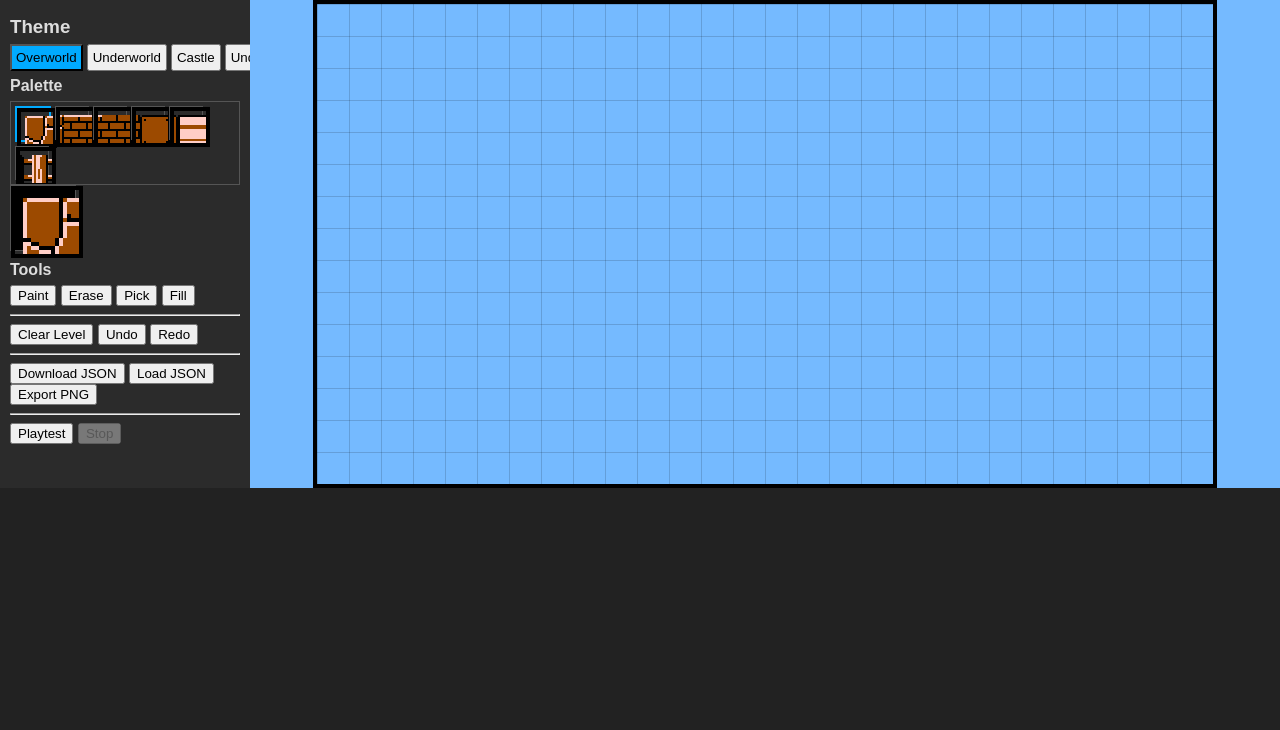
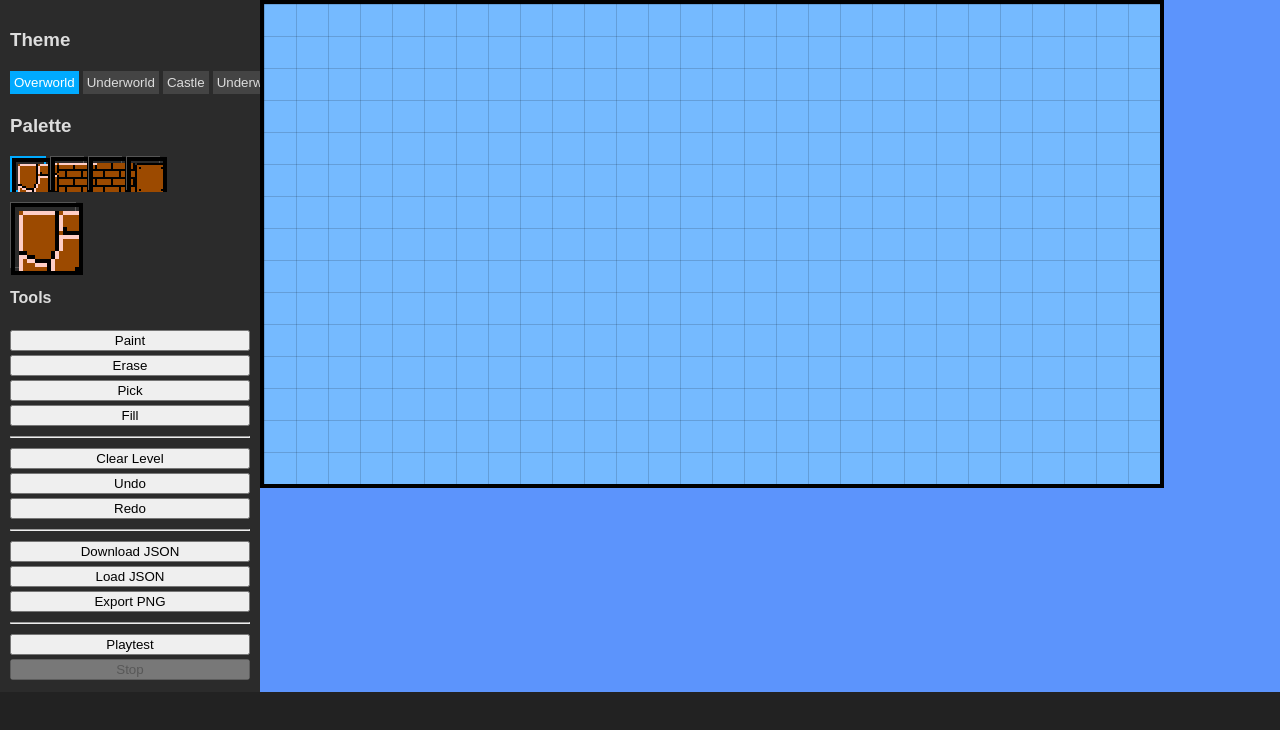
Before and after one commit to 3codegd/supermariobros, a plain HTML site: page index.html in a window 1280 px wide. Drawn offline with Linux system fonts and the light colour scheme; files whose address does not match are found by name.

Commit message:
lobotomy

```diff
--- a/index.html
+++ b/index.html
@@ -4,32 +4,32 @@
 <meta charset="utf-8"/>
 <title>SMB NES Level Editor</title>
 <style>
-body { margin:0; display:flex; font-family:sans-serif; background:#222; color:#ddd; }
-#sidebar { width:250px; background:#2b2b2b; padding:10px; box-sizing:border-box; overflow-y:auto; }
-#sidebar h3, #sidebar h4 { margin:6px 0; }
-#tabs { display:flex; gap:4px; margin-bottom:6px; }
-#tabs button { flex:1; padding:4px; cursor:pointer; }
-#tabs button.active { background:#0af; color:#000; }
-#palette { display:flex; flex-wrap:wrap; gap:4px; max-height:200px; overflow-y:auto; border:1px solid #555; padding:4px; }
-.pal { width:32px; height:32px; border:1px solid #555; cursor:pointer; image-rendering: pixelated; }
+  body { margin:0; display:flex; background:#222; color:#ddd; font-family:sans-serif; }
+  #sidebar { width:260px; background:#2b2b2b; padding:10px; box-sizing:border-box; overflow:auto; }
+  #palette { display:flex; flex-direction:column; gap:8px; max-height:300px; overflow:auto; margin-bottom:10px; }
+  .category-tabs { display:flex; gap:4px; margin-bottom:4px; }
+  .category-tabs button { flex:1; padding:4px; cursor:pointer; background:#444; color:#ddd; border:none; }
+  .category-tabs button.active { background:#0af; color:#fff; }
+  .pal-row { display:flex; gap:4px; flex-wrap:wrap; }
+  .pal { width:32px; height:32px; border:1px solid #555; cursor:pointer; image-rendering:pixelated; }
   .pal.selected { border:2px solid #0af; }
-#preview { width:64px; height:64px; border:1px solid #555; background:#000; margin-bottom:10px; image-rendering: pixelated; }
-#canvasWrap { flex:1; background:#75baff; overflow:auto; display:flex; justify-content:center; align-items:center; }
-canvas { image-rendering: pixelated; border:4px solid #000; }
+  #preview { width:64px; height:64px; border:1px solid #555; margin-bottom:10px; image-rendering:pixelated; }
+  #canvasWrap { flex:1; background:#5c94fc; overflow:auto; }
+  canvas { image-rendering:pixelated; display:block; border:4px solid #000; }
+  button { width:100%; margin:2px 0; }
 </style>
 </head>
 <body>
-
   <div id="sidebar">
     <h3>Theme</h3>
-  <div id="tabs">
+    <div class="category-tabs">
       <button data-theme="overworld" class="active">Overworld</button>
       <button data-theme="underworld">Underworld</button>
       <button data-theme="castle">Castle</button>
       <button data-theme="underwater">Underwater</button>
     </div>
 
-  <h4>Palette</h4>
+    <h3>Palette</h3>
     <div id="palette"></div>
     <div id="preview"></div>
 
@@ -43,11 +43,13 @@ canvas { image-rendering: pixelated; border:4px solid #000; }
     <button id="clearBtn">Clear Level</button>
     <button id="undoBtn">Undo</button>
     <button id="redoBtn">Redo</button>
+
     <hr/>
     <button id="saveBtn">Download JSON</button>
     <button id="loadBtn">Load JSON</button>
     <input type="file" id="fileInput" style="display:none"/>
     <button id="exportBtn">Export PNG</button>
+
     <hr/>
     <button id="playBtn">Playtest</button>
     <button id="stopBtn" disabled>Stop</button>
@@ -57,161 +59,167 @@ canvas { image-rendering: pixelated; border:4px solid #000; }
     <canvas id="editor"></canvas>
   </div>
 
+<audio id="themeAudio" loop></audio>
+
 <script>
-// --- Config
+// CONFIG
 const TILESET_URL = '/main/tileset.png';
 const TILE_W = 16, TILE_H = 16;
-const VISIBLE_COLS = 28, VISIBLE_ROWS = 15, TOTAL_COLS = 400;
-let cameraX = 0, scale = 2;
+const VISIBLE_COLS = 28, VISIBLE_ROWS = 15;
+const TOTAL_COLS = 400;
 
-// --- Themes / Categories
-const themes = {
-  overworld: [0,1,2,3,4,5],
-  underworld: [6,7,8,9],
-  castle: [10,11,12,13],
-  underwater: [14,15,16,17]
+// THEMES: categories (for demo, use first 16 tiles per theme)
+const THEMES = {
+  overworld: { audio: '', categories: { bricks:[0,1,2,3], ground:[4,5,6,7] } },
+  underworld: { audio: '', categories: { bricks:[16,17,18], ground:[19,20] } },
+  castle: { audio: '', categories: { bricks:[32,33,34], ground:[35,36] } },
+  underwater: { audio: '', categories: { bricks:[48,49,50], ground:[51,52] } }
 };
-let currentTheme='overworld';
 
-// --- State
-let tilesetImage = new Image();
-tilesetImage.crossOrigin = 'anonymous';
-let tiles = [], selectedTile=0;
-let level=[], tool='paint';
-let undoStack=[], redoStack=[];
-
+// STATE
+let tilesetImage, tiles=[], selectedTile=0, tool='paint', level=[], undoStack=[], redoStack=[];
+let currentTheme='overworld', currentCategory='bricks';
 for(let y=0;y<VISIBLE_ROWS;y++) level[y]=Array(TOTAL_COLS).fill(-1);
 
-// --- Canvas
+// CANVAS
 const canvas=document.getElementById('editor');
 const ctx=canvas.getContext('2d');
+const scale=2;
 function resizeCanvas(){ canvas.width=VISIBLE_COLS*TILE_W*scale; canvas.height=VISIBLE_ROWS*TILE_H*scale; }
 resizeCanvas();
 
-// --- Load tileset
-tilesetImage.onload = ()=>{
-  sliceTiles();
-  buildPalette();
-  draw();
-};
-tilesetImage.src = TILESET_URL;
+// LOAD & SLICE TILESET
+tilesetImage=new Image();
+tilesetImage.onload = sliceTiles;
+tilesetImage.src=TILESET_URL;
 
-// --- Slice tiles with 1px up/left shift
 function sliceTiles(){
   tiles=[];
-  const cols = Math.floor(tilesetImage.width/TILE_W);
-  const rows = Math.floor(tilesetImage.height/TILE_H);
+  const cols=Math.floor(tilesetImage.width/TILE_W);
+  const rows=Math.floor(tilesetImage.height/TILE_H);
   for(let y=0;y<rows;y++){
     for(let x=0;x<cols;x++){
       const c=document.createElement('canvas'); c.width=TILE_W; c.height=TILE_H;
-      const cctx=c.getContext('2d'); cctx.imageSmoothingEnabled=false;
-      cctx.drawImage(tilesetImage, x*TILE_W-1, y*TILE_H-1, TILE_W, TILE_H, 0,0, TILE_W, TILE_H);
+      const ctx2=c.getContext('2d'); ctx2.imageSmoothingEnabled=false;
+      ctx2.drawImage(tilesetImage,
+        Math.max(0,x*TILE_W-1), Math.max(0,y*TILE_H-1),
+        TILE_W, TILE_H, 0,0, TILE_W,TILE_H);
       tiles.push(c);
     }
   }
+  buildPalette();
+  draw();
 }
 
-// --- Build palette UI
+// BUILD PALETTE
 const paletteDiv=document.getElementById('palette');
 function buildPalette(){
   paletteDiv.innerHTML='';
-  themes[currentTheme].forEach(i=>{
-    const d=document.createElement('div'); d.className='pal';
+  const catTiles = THEMES[currentTheme].categories[currentCategory];
+  const rowDiv=document.createElement('div'); rowDiv.className='pal-row';
+  catTiles.forEach(i=>{
+    const p=document.createElement('div'); p.className='pal'; p.dataset.idx=i;
     const c=document.createElement('canvas'); c.width=TILE_W*2; c.height=TILE_H*2;
-    c.style.width=c.width+'px'; c.style.height=c.height+'px';
-    const pc=c.getContext('2d'); pc.imageSmoothingEnabled=false;
-    pc.drawImage(tiles[i],0,0,TILE_W,TILE_H,0,0,c.width,c.height);
-    d.appendChild(c);
-    d.onclick=()=>{
+    const ctx2=c.getContext('2d'); ctx2.imageSmoothingEnabled=false;
+    ctx2.drawImage(tiles[i],0,0,TILE_W,TILE_H,0,0,c.width,c.height);
+    p.appendChild(c);
+    p.onclick=()=>{
       selectedTile=i;
       document.querySelectorAll('.pal').forEach(x=>x.classList.remove('selected'));
-      d.classList.add('selected');
+      p.classList.add('selected');
       updatePreview();
     };
-    paletteDiv.appendChild(d);
+    rowDiv.appendChild(p);
   });
-  paletteDiv.firstChild.click();
+  paletteDiv.appendChild(rowDiv);
+  if(rowDiv.firstChild) rowDiv.firstChild.click();
 }
 
 function updatePreview(){
   const prev=document.getElementById('preview'); prev.innerHTML='';
   const c=document.createElement('canvas'); c.width=TILE_W*scale*2; c.height=TILE_H*scale*2;
-  c.style.width=c.width+'px'; c.style.height=c.height+'px';
-  const pc=c.getContext('2d'); pc.imageSmoothingEnabled=false;
-  pc.drawImage(tiles[selectedTile],0,0,TILE_W,TILE_H,0,0,c.width,c.height);
+  const ctx2=c.getContext('2d'); ctx2.imageSmoothingEnabled=false;
+  ctx2.drawImage(tiles[selectedTile],0,0,TILE_W,TILE_H,0,0,c.width,c.height);
   prev.appendChild(c);
 }
 
-// --- Draw
+// DRAW LEVEL
 function draw(){
   ctx.imageSmoothingEnabled=false;
   ctx.fillStyle='#75baff'; ctx.fillRect(0,0,canvas.width,canvas.height);
   for(let y=0;y<VISIBLE_ROWS;y++){
     for(let vx=0;vx<VISIBLE_COLS;vx++){
-      const lx=vx+cameraX; const t=level[y][lx];
+      const lx=vx; const t=level[y][lx];
       if(t>=0) ctx.drawImage(tiles[t],0,0,TILE_W,TILE_H,vx*TILE_W*scale,y*TILE_H*scale,TILE_W*scale,TILE_H*scale);
     }
   }
+  // grid
   ctx.strokeStyle='rgba(0,0,0,0.15)';
-  for(let x=0;x<=VISIBLE_COLS;x++){ const px=x*TILE_W*scale+0.5; ctx.beginPath(); ctx.moveTo(px,0); ctx.lineTo(px,canvas.height); ctx.stroke(); }
-  for(let y=0;y<=VISIBLE_ROWS;y++){ const py=y*TILE_H*scale+0.5; ctx.beginPath(); ctx.moveTo(0,py); ctx.lineTo(canvas.width,py); ctx.stroke(); }
+  for(let x=0;x<=VISIBLE_COLS;x++){ const px=x*TILE_W*scale+0.5; ctx.beginPath();ctx.moveTo(px,0);ctx.lineTo(px,canvas.height);ctx.stroke(); }
+  for(let y=0;y<=VISIBLE_ROWS;y++){ const py=y*TILE_H*scale+0.5; ctx.beginPath();ctx.moveTo(0,py);ctx.lineTo(canvas.width,py);ctx.stroke(); }
 }
 
-// --- Paint / Mouse
+// MOUSE PAINT
 let isDown=false;
-canvas.addEventListener('mousedown', e=>{ isDown=true; paint(e); window.addEventListener('mousemove',paint); });
-window.addEventListener('mouseup',()=>{ isDown=false; window.removeEventListener('mousemove',paint); });
-
-function paint(e){
-  if(!isDown) return;
+canvas.addEventListener('mousedown',e=>{ isDown=true; handlePaint(e); window.addEventListener('mousemove',handlePaint); });
+window.addEventListener('mouseup',()=>{ isDown=false; window.removeEventListener('mousemove',handlePaint); });
+function handlePaint(e){
   const rect=canvas.getBoundingClientRect();
   const vx=Math.floor((e.clientX-rect.left)/(TILE_W*scale));
   const vy=Math.floor((e.clientY-rect.top)/(TILE_H*scale));
-  const lx=vx+cameraX;
-  if(lx<0||lx>=TOTAL_COLS||vy<0||vy>=VISIBLE_ROWS) return;
-  if(tool==='paint') level[vy][lx]=selectedTile;
-  else if(tool==='erase') level[vy][lx]=-1;
-  else if(tool==='pick'){ const t=level[vy][lx]; if(t>=0){selectedTile=t; updatePreview();} }
-  else if(tool==='fill'){ flood(lx,vy,level[vy][lx],selectedTile); }
-  draw();
+  if(vx<0||vx>=TOTAL_COLS||vy<0||vy>=VISIBLE_ROWS) return;
+  if(tool==='paint'){ level[vy][vx]=selectedTile; draw(); }
+  else if(tool==='erase'){ level[vy][vx]=-1; draw(); }
+  else if(tool==='pick'){ const t=level[vy][vx]; if(t>=0){ selectedTile=t; document.querySelector(`[data-idx='${t}']`).click(); } }
+  else if(tool==='fill'){ const target=level[vy][vx]; flood(vx,vy,target,selectedTile); draw(); }
 }
 
 function flood(sx,sy,target,repl){ const stack=[[sx,sy]]; while(stack.length){ const [x,y]=stack.pop(); if(x<0||x>=TOTAL_COLS||y<0||y>=VISIBLE_ROWS) continue; if(level[y][x]!==target) continue; level[y][x]=repl; stack.push([x+1,y],[x-1,y],[x,y+1],[x,y-1]); } }
 
-// --- Tools
-document.getElementById('paintBtn').onclick=()=>tool='paint';
-document.getElementById('eraseBtn').onclick=()=>tool='erase';
-document.getElementById('pickBtn').onclick=()=>tool='pick';
-document.getElementById('fillBtn').onclick=()=>tool='fill';
+// TOOL BUTTONS
+document.getElementById('paintBtn').onclick=()=>setTool('paint');
+document.getElementById('eraseBtn').onclick=()=>setTool('erase');
+document.getElementById('pickBtn').onclick=()=>setTool('pick');
+document.getElementById('fillBtn').onclick=()=>setTool('fill');
+function setTool(t){ tool=t; }
 
-// --- Undo / redo / clear
+// CLEAR / UNDO / REDO
 function snapshot(){ undoStack.push(level.map(r=>r.slice())); if(undoStack.length>50) undoStack.shift(); }
-document.getElementById('clearBtn').onclick=()=>{ if(!confirm('Clear entire level?')) return; snapshot(); for(let y=0;y<VISIBLE_ROWS;y++) for(let x=0;x<TOTAL_COLS;x++) level[y][x]=-1; draw(); };
+document.getElementById('clearBtn').onclick=()=>{ if(!confirm('Clear level?')) return; snapshot(); for(let y=0;y<VISIBLE_ROWS;y++) for(let x=0;x<TOTAL_COLS;x++) level[y][x]=-1; draw(); };
 document.getElementById('undoBtn').onclick=()=>{ if(!undoStack.length) return; redoStack.push(level.map(r=>r.slice())); level=undoStack.pop(); draw(); };
 document.getElementById('redoBtn').onclick=()=>{ if(!redoStack.length) return; undoStack.push(level.map(r=>r.slice())); level=redoStack.pop(); draw(); };
 
-// --- Save / load / export
+// SAVE / LOAD JSON
 document.getElementById('saveBtn').onclick=()=>{ const blob=new Blob([JSON.stringify({cols:TOTAL_COLS,rows:VISIBLE_ROWS,map:level})],{type:'application/json'}); const a=document.createElement('a'); a.href=URL.createObjectURL(blob); a.download='level.json'; a.click(); };
 document.getElementById('loadBtn').onclick=()=>document.getElementById('fileInput').click();
-document.getElementById('fileInput').onchange=e=>{ const f=e.target.files[0]; if(!f) return; const r=new FileReader(); r.onload=()=>{ try{ const data=JSON.parse(r.result); if(data.map&&data.map.length===VISIBLE_ROWS){ snapshot(); level=data.map; draw(); }else alert('Bad JSON'); }catch(err){alert('Error:'+err)} }; r.readAsText(f); };
+document.getElementById('fileInput').onchange=e=>{ const f=e.target.files[0]; if(!f) return; const r=new FileReader(); r.onload=()=>{ try{ const data=JSON.parse(r.result); if(data.map && data.map.length===VISIBLE_ROWS){ snapshot(); level=data.map; draw(); } else alert('Bad JSON'); }catch(err){alert('Error:'+err);} }; r.readAsText(f); };
+
+// EXPORT PNG
 document.getElementById('exportBtn').onclick=()=>{ const ex=document.createElement('canvas'); ex.width=canvas.width; ex.height=canvas.height; const ectx=ex.getContext('2d'); ectx.imageSmoothingEnabled=false; ectx.drawImage(canvas,0,0); ex.toBlob(b=>{ const a=document.createElement('a'); a.href=URL.createObjectURL(b); a.download='level.png'; a.click(); }); };
 
-// --- Scroll camera
-window.addEventListener('keydown',e=>{ if(e.key==='ArrowLeft') cameraX=Math.max(0,cameraX-1),draw(); if(e.key==='ArrowRight') cameraX=Math.min(TOTAL_COLS-VISIBLE_COLS,cameraX+1),draw(); });
-
-// --- Playtest
-document.getElementById('playBtn').onclick=()=>{ draw(); ctx.fillStyle='red'; ctx.fillRect(0,canvas.height-TILE_H*scale,TILE_W*scale,TILE_H*scale); document.getElementById('playBtn').disabled=true; document.getElementById('stopBtn').disabled=false; };
-document.getElementById('stopBtn').onclick=()=>{ draw(); document.getElementById('playBtn').disabled=false; document.getElementById('stopBtn').disabled=true; };
-
-// --- Theme tabs
-document.querySelectorAll('#tabs button').forEach(b=>{
+// THEME SELECTOR
+const audioEl=document.getElementById('themeAudio');
+document.querySelectorAll('.category-tabs button').forEach(b=>{
   b.onclick=()=>{
-    document.querySelectorAll('#tabs button').forEach(x=>x.classList.remove('active'));
+    document.querySelectorAll('.category-tabs button').forEach(x=>x.classList.remove('active'));
     b.classList.add('active');
     currentTheme=b.dataset.theme;
+    currentCategory=Object.keys(THEMES[currentTheme].categories)[0];
     buildPalette();
+    // Play theme audio placeholder
+    audioEl.src=THEMES[currentTheme].audio;
+    if(audioEl.src) audioEl.play();
   };
 });
+
+// PLAYTEST
+let playing=false;
+function drawPlayer(){ const pw=TILE_W*scale, ph=TILE_H*scale; ctx.fillStyle='red'; ctx.fillRect(0,canvas.height-ph,pw,ph); }
+function startPlay(){ playing=true; document.getElementById('playBtn').disabled=true; document.getElementById('stopBtn').disabled=false; draw(); drawPlayer(); }
+function stopPlay(){ playing=false; document.getElementById('playBtn').disabled=false; document.getElementById('stopBtn').disabled=true; draw(); }
+document.getElementById('playBtn').onclick=startPlay;
+document.getElementById('stopBtn').onclick=stopPlay;
+
 </script>
 </body>
 </html>
```
Lines whose indentation alone changed are shown as unchanged.
